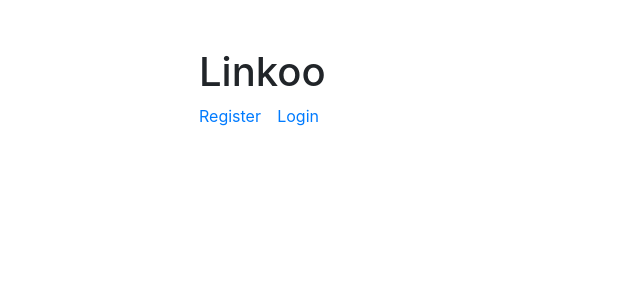
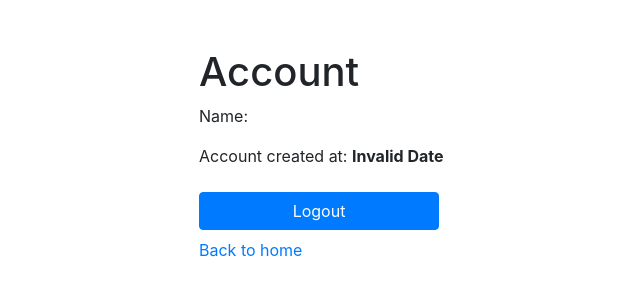
Before and after one commit to flaaaps/linkoo-client, a React (Create React App) app: page /account in a window 1280 px wide. Before the commit this address led to /. Shown: the top 300 px of the page, without its empty margins (121-761 px from the left). Built offline with nearby package versions, Linux system fonts and the light colour scheme.

Commit message:
:bug: Set default loggedIn status to true

```diff
--- a/src/App.js
+++ b/src/App.js
@@ -1,5 +1,5 @@
 import React, { useEffect, useState } from 'react';
-import { BrowserRouter, Redirect, Route } from 'react-router-dom';
+import { BrowserRouter, Route } from 'react-router-dom';
 
 import Register from './components/Register';
 import Home from './components/Home';
@@ -10,12 +10,14 @@ export const UserContext = React.createContext();
 
 function App() {
     const [user, setUser] = useState({}); // Handle with
-    const [loggedIn, setLoggedIn] = useState(false); // local storage
+    const [loggedIn, setLoggedIn] = useState(true); // local storage
 
     useEffect(() => {
         if (!!localStorage.getItem('user')) {
             setLoggedIn(true);
             setUser(JSON.parse(localStorage.getItem('user')));
+        } else {
+            setLoggedIn(false);
         }
     }, []);
 
@@ -26,7 +28,6 @@ function App() {
                 <Route component={Login} path="/login" />
                 <Route component={Register} path="/register" />
                 <Route component={Account} path="/account" />
-                {!loggedIn && <Redirect to="/" />}
             </BrowserRouter>
         </UserContext.Provider>
     );
```
